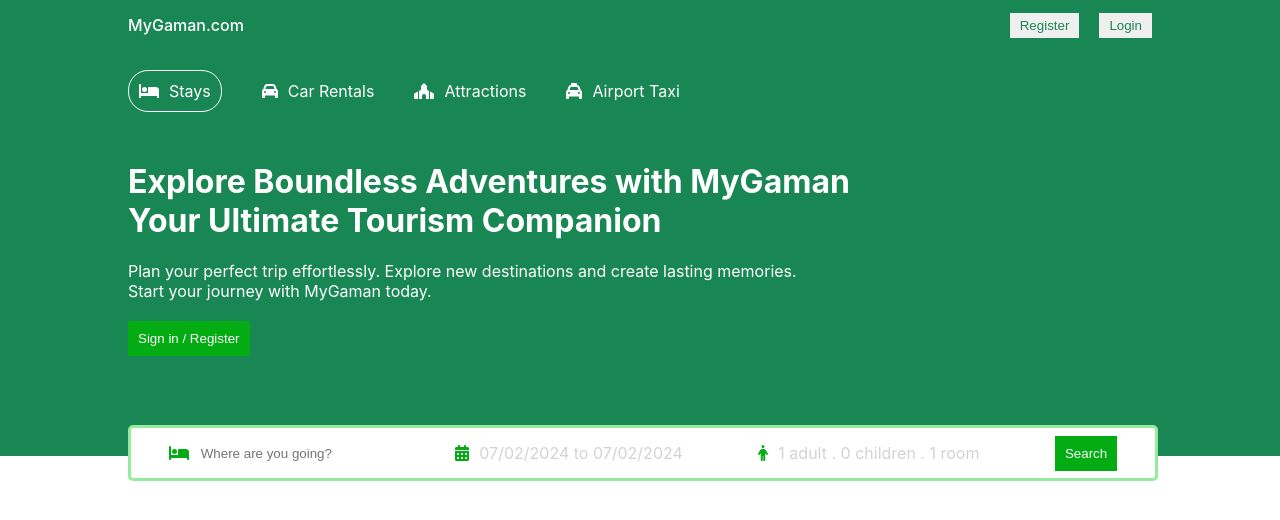
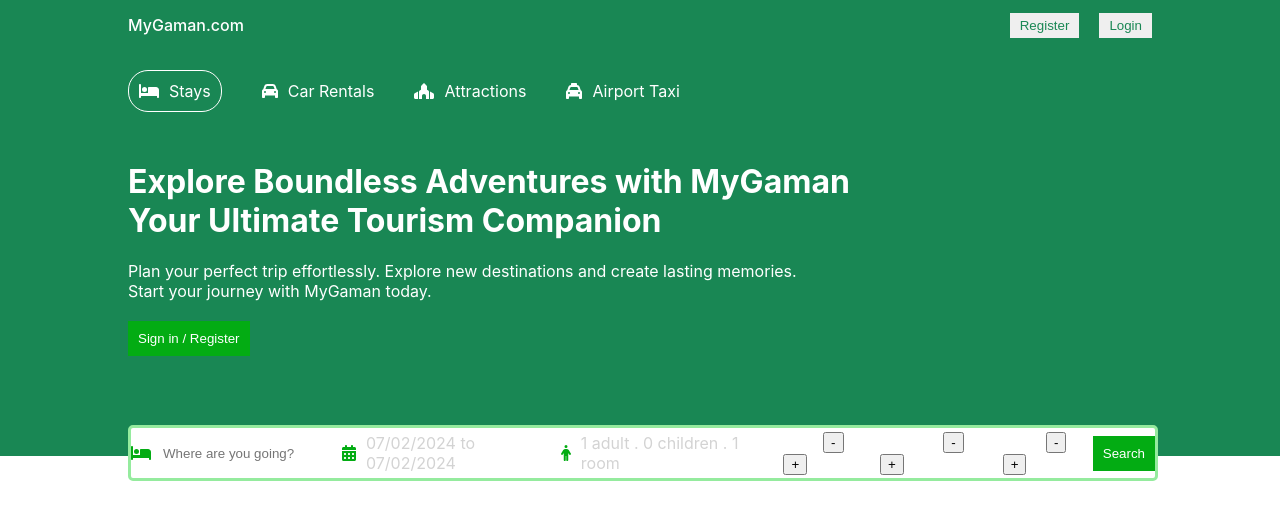
Before and after one commit to tharusha1004/Booking-App, a React (Create React App) app in the folder client/: page /home in a window 1280 px wide. Shown: the top 520 px of the page. Built offline with nearby package versions, Linux system fonts and the light colour scheme.

Commit message:
create option panel for selection in header

```diff
--- a/client/src/components/header/Header.jsx
+++ b/client/src/components/header/Header.jsx
@@ -69,6 +69,30 @@
                     <div className='headerSearchItem'>
                         <FontAwesomeIcon icon={faPerson} className='headerIcon' />
                         <span className='headerSearchText'>{`${options.adult} adult . ${options.children} children . ${options.room} room `}</span>
+                        <div className="option">
+                            <div className="optionItem">
+                                <span className="optionText">Adult</span>
+                                <button className="optionCounterBtn">-</button>
+                                <span className="optionCounterNumber">1</span>
+                                <button className="optionCounterBtn">+</button>
+                            </div>
+                        </div>
+                        <div className="option">
+                            <div className="optionItem">
+                                <span className="optionText">Children</span>
+                                <button className="optionCounterBtn">-</button>
+                                <span className="optionCounterNumber">0</span>
+                                <button className="optionCounterBtn">+</button>
+                            </div>
+                        </div>
+                        <div className="option">
+                            <div className="optionItem">
+                                <span className="optionText">Room</span>
+                                <button className="optionCounterBtn">-</button>
+                                <span className="optionCounterNumber">1</span>
+                                <button className="optionCounterBtn">+</button>
+                            </div>
+                        </div>
                     </div>
                     <div className='headerSearchItem'>
                         <button className='headerBtn'>Search</button>
```
